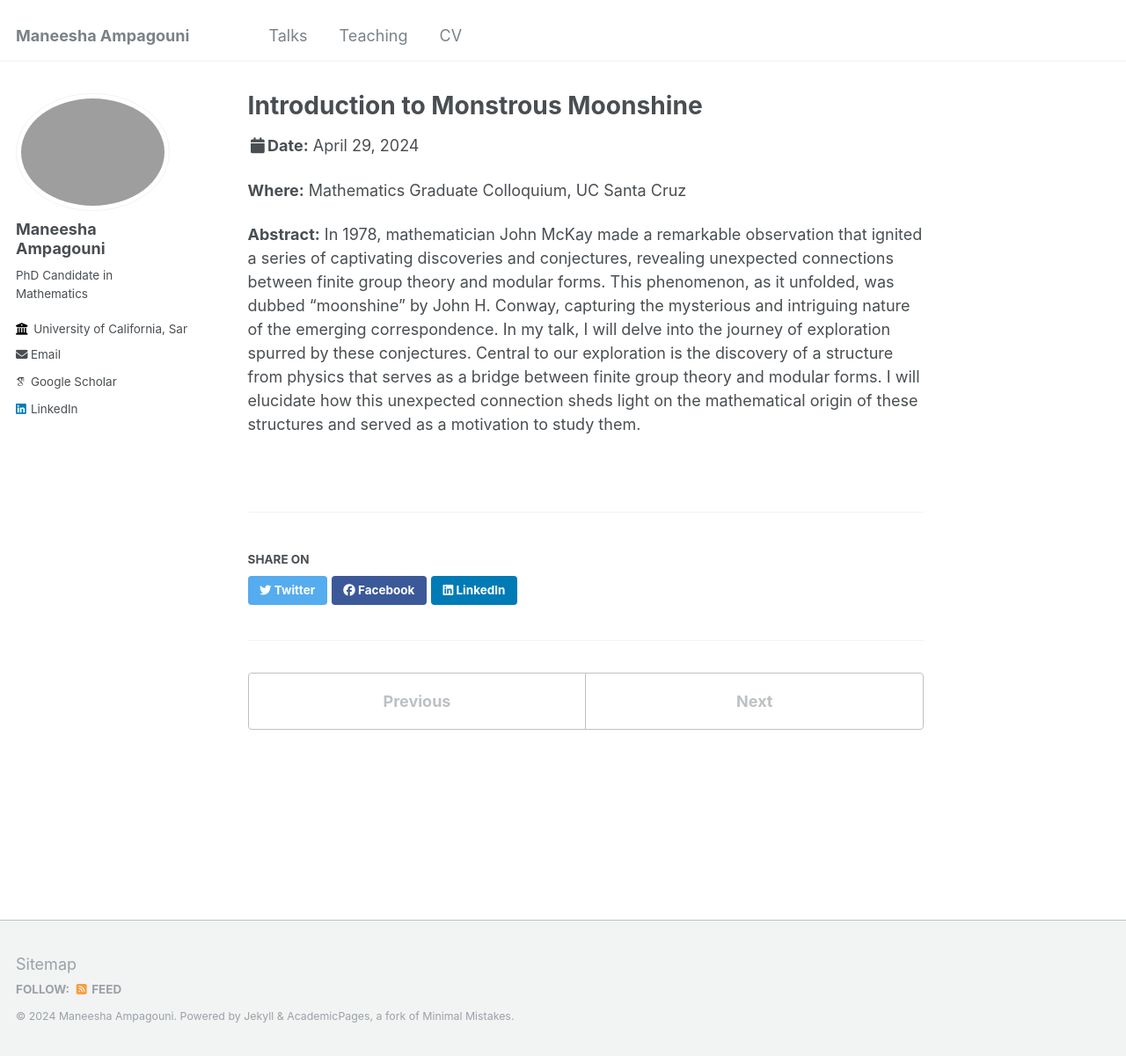
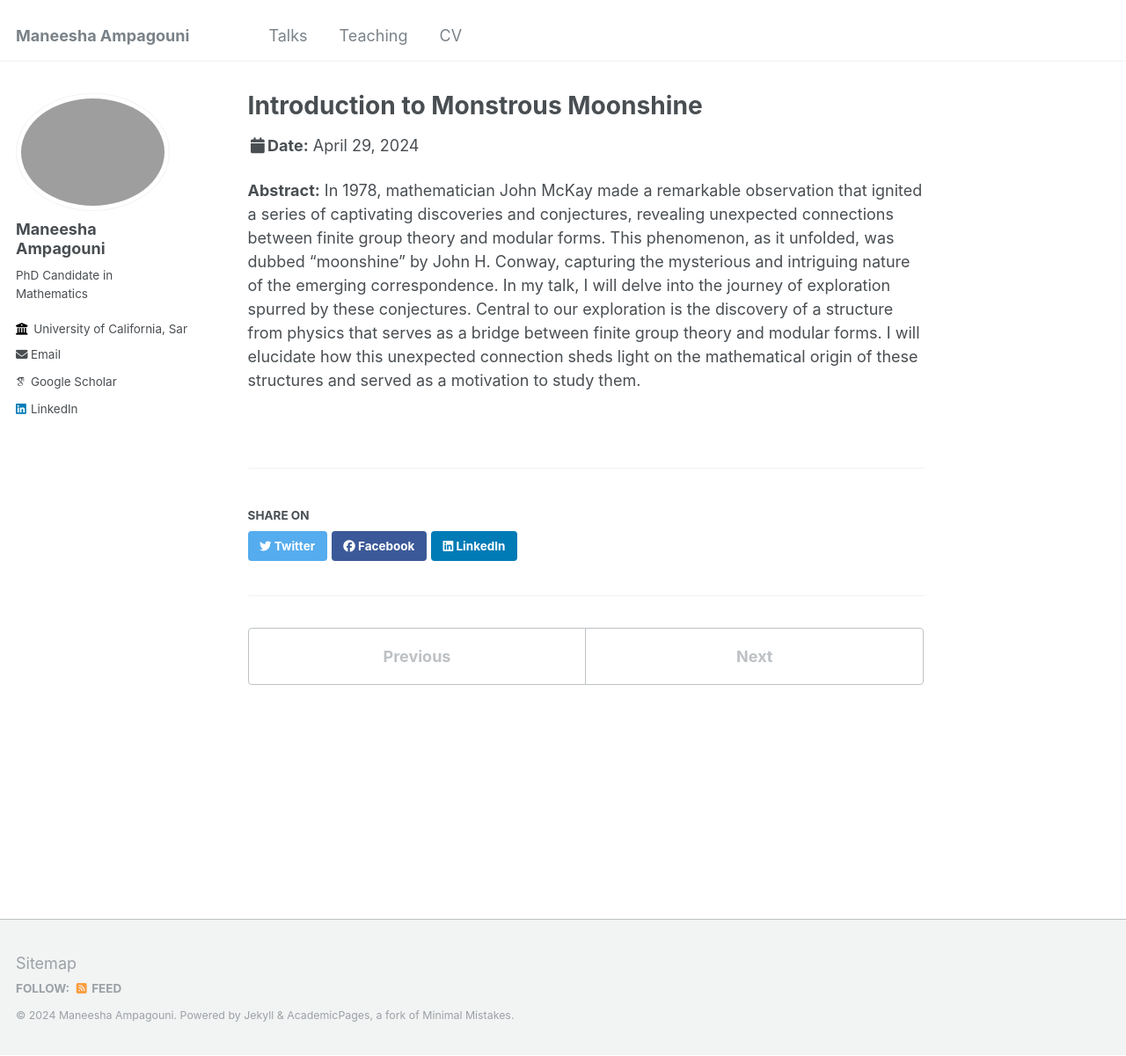
Before and after one commit to ManeeshaAmpagouni/maneeshaampagouni.github.io, a Jekyll site: the page built from _talks/Monstrous Moonshine.md, in a window 1280 px wide and 1201 px high. Shown: the whole window at 88% size. Built offline with Jekyll 4.4.1, drawn with Linux system fonts in a browser that asks for light colours; some web fonts are replaced.

Commit message:
Update venue for talk

```diff
--- a/_talks/Monstrous Moonshine.md
+++ b/_talks/Monstrous Moonshine.md
@@ -1,14 +1,12 @@
 ---
 title: "Introduction to Monstrous Moonshine"
 collection: talks
-type: "Colloquium"
+type: "Mathematics Graduate Colloquium"
 permalink: /talks/Monstrous Moonshine
-venue: "UC Santa Cruz"
+venue: "University of California, Santa Cruz"
 date: 2024-04-29
 
 ---
 
-**Where:** Mathematics Graduate Colloquium, UC Santa Cruz
-
 **Abstract:**
 In 1978, mathematician John McKay made a remarkable observation that ignited a series of captivating discoveries and conjectures, revealing unexpected connections between finite group theory and modular forms. This phenomenon, as it unfolded, was dubbed "moonshine" by John H. Conway, capturing the mysterious and intriguing nature of the emerging correspondence. In my talk, I will delve into the journey of exploration spurred by these conjectures. Central to our exploration is the discovery of a structure from physics that serves as a bridge between finite group theory and modular forms. I will elucidate how this unexpected connection sheds light on the mathematical origin of these structures and served as a motivation to study them.
```
